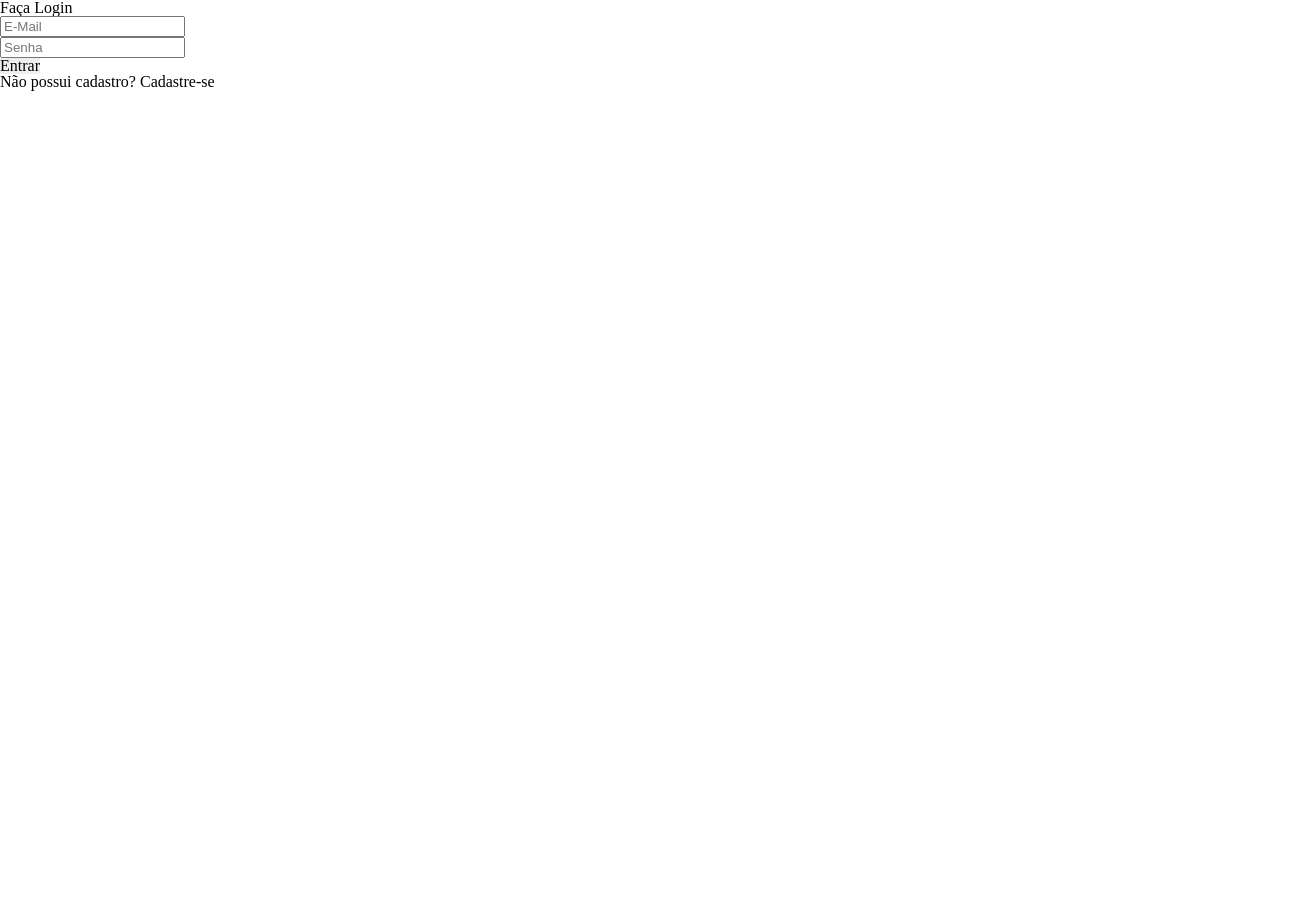
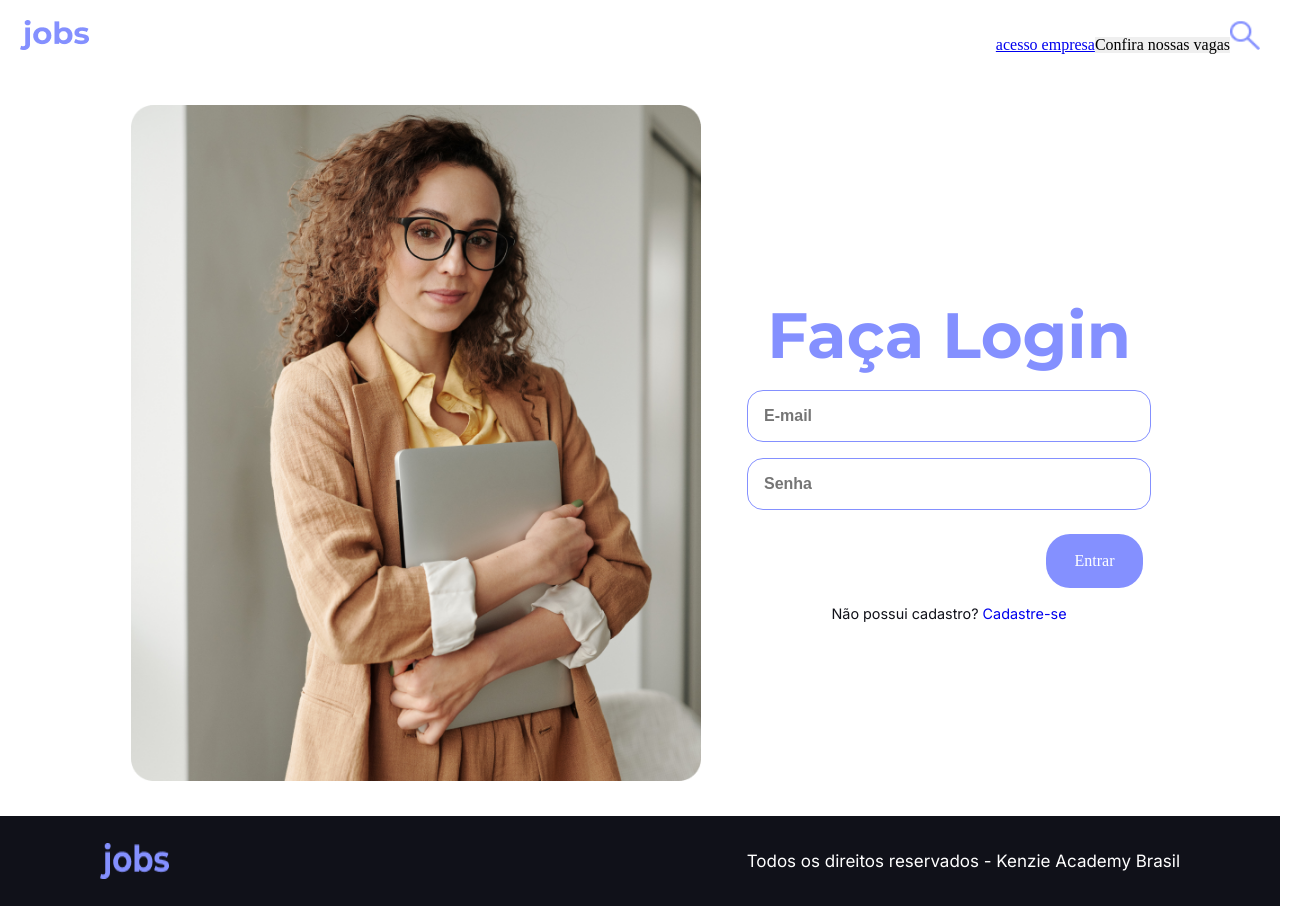
Before and after one commit to rcoelhomf/Kenzie-Jobs-T17-tsunode, a React (Vite) app: page /login in a window 1280 px wide. Shown: the whole page, 1312 px wide, since content can reach past the window. Before the commit the page ends 800 px from the top, so only its background shows below. Built offline with nearby package versions, Linux system fonts and the light colour scheme.

Commit message:
feat/Estilização/page/login

```diff
--- a/src/Pages/Loginpage/index.tsx
+++ b/src/Pages/Loginpage/index.tsx
@@ -4,7 +4,12 @@ import { useContext } from "react";
 import { CompanyContext } from "../../providers/CompanyContext/index.tsx";
 import { zodResolver } from "@hookform/resolvers/zod";
 import { LoginForm, loginFormSchema } from "../../Schema/LoginSchema.ts";
-
+import { Header } from "../../components/Header/index.tsx";
+import { Footer } from "../../components/Footer/index.tsx";
+import mulherLogin from "../../assets/mulherLogin.png"
+import { StyleDivFooter, StyleMain } from "./style.ts";
+import { Paragraph, Title1 } from "../../Styles/Typography.ts";
+import { Link } from "react-router-dom";
 
 
 export const LoginPage = () => {
@@ -23,16 +28,26 @@ export const LoginPage = () => {
     return (
 
         <>
-        <div>
-            <h2>Faça Login</h2>
-            <form onSubmit={handleSubmit(submitLogin)}>
-                <Input placeholder="E-Mail" error={errors.email} {...register("email")}/>
-                <Input placeholder="Senha" type="password" error={errors.password} {...register("password")}/>
-                <button type="submit">Entrar</button>
-            </form>
-            <span>Não possui cadastro? Cadastre-se </span>
-        </div>
-
+        <Header />
+        <StyleMain>
+            <div className="div__login-img">
+                <img src={mulherLogin}/>
+            </div>
+            <div className="login__box">
+                <Title1 className="title-login">Faça Login</Title1>
+                <form onSubmit={handleSubmit(submitLogin)}>
+                    <Input className="input-style" placeholder="E-mail" error={errors.email} {...register("email")}/>
+                    <Input className="input-style" placeholder="Senha" type="password" error={errors.password} {...register("password")}/>
+                    <div className="button_div">
+                        <button type="submit">Entrar</button>
+                    </div>
+                    <div className="span__div">
+                        <Paragraph className="span-text">Não possui cadastro?<Link className="link-text" to={"/register"}> Cadastre-se</Link></Paragraph>
+                    </div>
+                </form>
+            </div>
+        </StyleMain>
+        <Footer />
         </>
     )
 }
--- /dev/null
+++ b/src/Pages/Loginpage/style.ts
@@ -0,0 +1,101 @@
+import { styled } from "styled-components"
+
+export const StyleMain = styled.main`
+
+    max-width: 1400px;
+    width: 100%;
+
+    height: 100%;
+    margin: 1rem auto;
+    display: flex;
+    justify-content: center;
+    flex-wrap: wrap;
+    padding: 1rem;
+    gap: 1rem;
+
+    .div__login-img{
+
+        img {
+            max-width: 570px;
+            width: 100%;
+        }
+    }
+
+    .login__box {
+
+        max-width: 29rem;
+        width: 100%;
+        display: flex;
+        flex-direction: column;
+        justify-content: center;
+        align-items: center;
+
+        form {
+
+            height: 30%;
+        }
+
+        .title-login {
+
+            color: var(--color-blue);
+            margin-bottom: 1rem;
+        }
+
+        .input-style {
+
+            margin-bottom: 1rem;
+            padding: 1rem;
+
+            width: 370px;
+
+            border-radius: 1rem;
+            border: 1px solid var(--color-blue);
+            font-weight: 700;
+            font-size: 1rem;
+            color: var(--color-black);
+        }
+
+        .button_div {
+
+            display: flex;
+            justify-content: flex-end;
+            padding: 0.5rem;
+            max-width: 430px;
+            width: 100%;
+
+            button {
+
+                padding: 1.2rem;
+                max-width: 97px;
+                width: 100%;
+                border-radius: 1.5rem;
+
+                background: var(--color-blue);
+                color: var(--color-white);
+            }
+        }
+
+        .span__div {
+            display: flex;
+            justify-content: center;
+            flex-wrap: wrap;
+
+            .span-text {
+                font-size: 0.9rem;
+            }
+
+            .link-text {
+                text-decoration: none;
+            }
+        }
+
+    }
+
+`
+
+export const StyleDivFooter = styled.div`
+
+    border: 2px solid red;
+
+
+`
```
Also changed, not shown: src/assets/mulherLogin.png (added).
